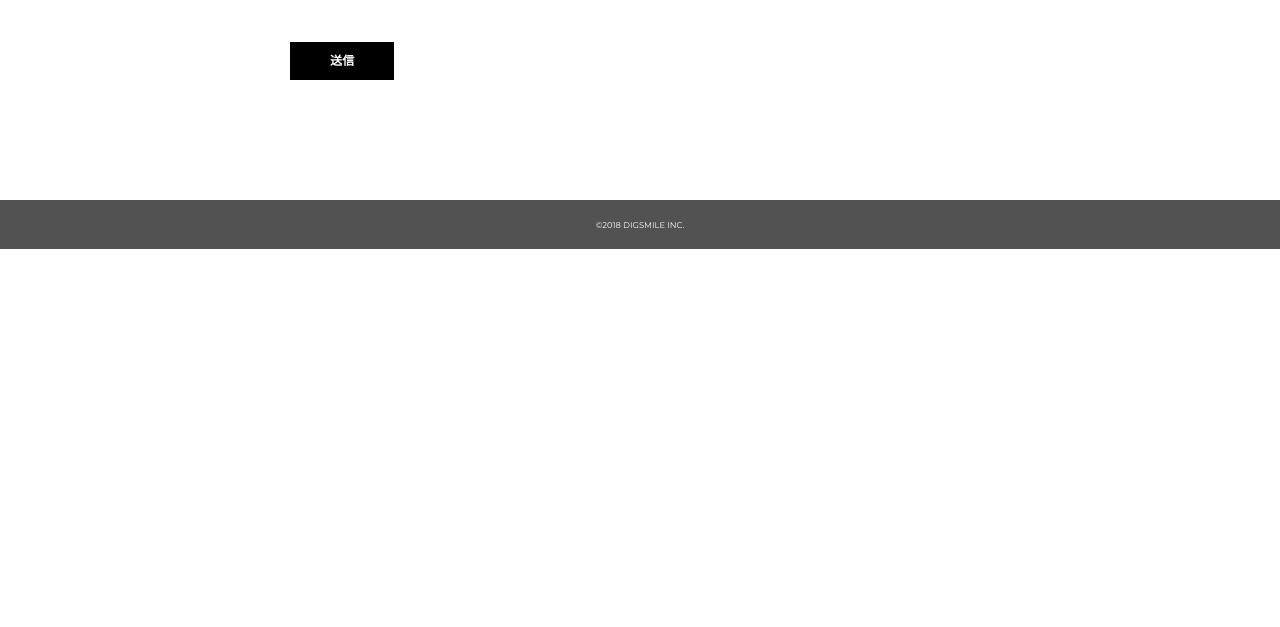
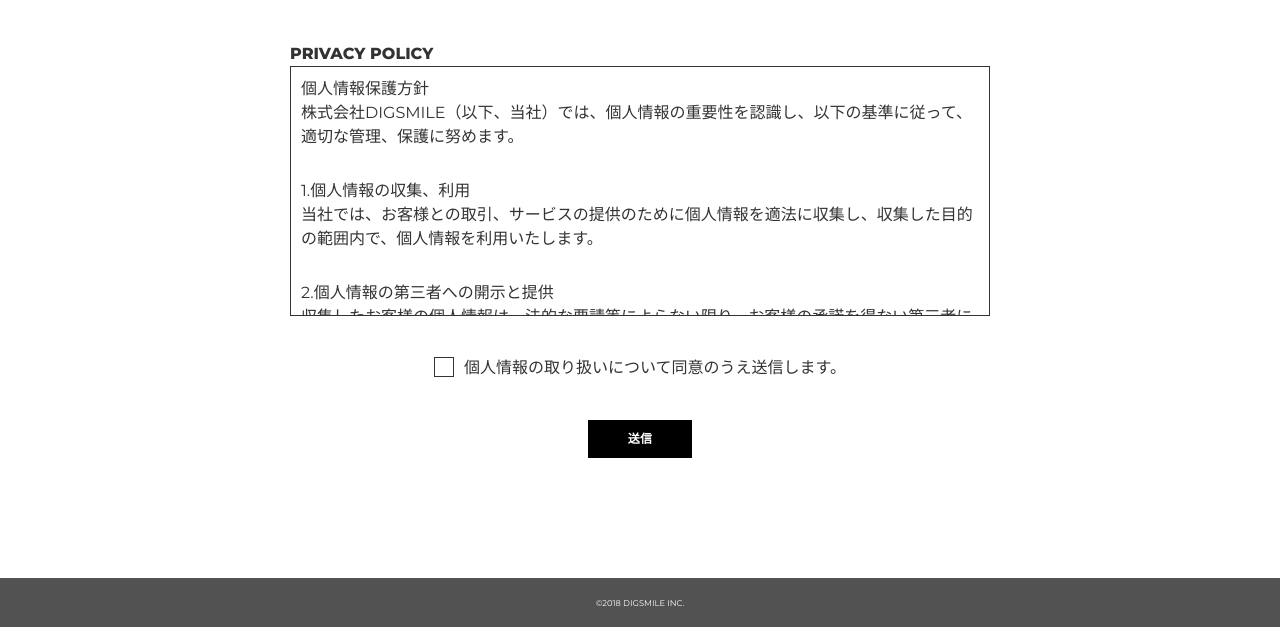
Before and after one commit to Kaji1127/digsmile, a website: page contact.html in a window 1280 px wide. Shown: the part 1561-2188 px from the top of the page. Before the commit the page ends 1810 px from the top, so only its background shows below. Drawn offline with Linux system fonts and the light colour scheme.

Commit message:
edited checkbox

```diff
--- a/contact.html
+++ b/contact.html
@@ -144,9 +144,48 @@
 						<textarea name="" id="" cols="30" rows="10" class="form__textarea" required></textarea>
 					</div>
 					<div class="form__group">
-						<div class="form__policy"></div>
+						<h3 class="heading-fourth">Privacy policy</h3>
+						<div class="form__policy">
+							<div class="form__policy-text">
+								<p>個人情報保護方針</p>
+								<p>株式会社DIGSMILE（以下、当社）では、個人情報の重要性を認識し、以下の基準に従って、適切な管理、保護に努めます。</p>
+							</div>
+							<div class="form__policy-text">
+								<p>1.個人情報の収集、利用</p>
+								<p>当社では、お客様との取引、サービスの提供のために個人情報を適法に収集し、収集した目的の範囲内で、個人情報を利用いたします。</p>
+							</div>
+							<div class="form__policy-text">
+								<p>2.個人情報の第三者への開示と提供</p>
+								<p>収集したお客様の個人情報は、法的な要請等によらない限り、お客様の承諾を得ない第三者に対して提供・開示はいたしません。</p>
+								<p>業務の都合上、業務委託先に個人情報を提供する場合は、機密保持契約等によって業務委託先に個人情報保護を義務付けるとともに、業務委託先が適切に個人情報を取り扱うように管理いたします。</p>
+							</div>
+							<div class="form__policy-text">
+								<p>3.個人情報の保護</p>
+								<p>当社では、個人情報の紛失、破壊、改ざん、不正アクセス、および漏えい等を防止するため、適切な対策を行います。</p>
+							</div>
+							<div class="form__policy-text">
+								<p>4.法令および関連規範の遵守</p>
+								<p>当社は、個人情報の取り扱いに関して、個人情報保護法をはじめとする個人情報に関する法令および関連する規範を遵守します。</p>
+							</div>
+							<div class="form__policy-text">
+								<p>5.個人情報の開示・訂正・削除</p>
+								<p>当社では、個人情報の開示・訂正・削除等の依頼があった場合、情報提供者本人であることを確認の上、すみやかに対応いたします。</p>
+							</div>
+							<div class="form__policy-text">
+								<p>法令や当社方針により、プライバシー・ポリシーを予告なく改訂することがあります。</p>
+							</div>
+						</div>
+						<div class="form__check-container u-center-text">
+							<label for="checkbox" class="form__check-inner">
+								個人情報の取り扱いについて同意のうえ送信します。
+								<input type="checkbox" class="form__checkbox" id="checkbox" required />
+								<span class="form__checkmark"></span>
+							</label>
+						</div>
 					</div>
-					<button class="btn">送信</button>
+					<div class="u-center-text">
+						<button class="btn">送信</button>
+					</div>
 				</form>
 			</div>
 		</div>
--- a/sass/base/_typography.scss
+++ b/sass/base/_typography.scss
@@ -31,3 +31,9 @@ body {
 .heading-tertiary {
 	font-size: 2.4rem;
 }
+
+.heading-fourth {
+	font-size: $default-font-size;
+	font-weight: 800;
+	text-transform: uppercase;
+}
--- a/sass/base/_utilities.scss
+++ b/sass/base/_utilities.scss
@@ -4,6 +4,9 @@
 	@include respond(tab-port) {
 		text-align: left;
 	}
+}
+.u-center-text {
+	text-align: center;
 }
 .u-height {
 	height: 60vh !important;
--- a/sass/layout/_form.scss
+++ b/sass/layout/_form.scss
@@ -3,8 +3,11 @@
 		margin-bottom: 5.5rem;
 	}
 	&__group {
-		margin-bottom: 4.5rem;
+		&:not(:nth-last-of-type(2)) {
+			margin-bottom: 4.5rem;
+		}
 	}
+
 	&__label {
 		display: block;
 		margin-bottom: 1.2rem;
@@ -61,4 +64,65 @@
 	&__radio-input:checked ~ &__radio-label &__radio-button::after {
 		opacity: 1;
 	}
+
+	&__policy {
+		border: 1px solid $color-dark;
+		padding: 1rem;
+		overflow: scroll;
+		height: 25rem;
+	}
+
+	&__policy-text {
+		&:not(:last-child) {
+			margin-bottom: 3rem;
+		}
+	}
+
+	&__check-container {
+	}
+
+	&__check-inner {
+		display: inline-block;
+		position: relative;
+		padding-left: 3rem;
+		margin: 4rem 0;
+		cursor: pointer;
+	}
+
+	&__checkbox {
+		opacity: 0;
+		top: 0;
+		left: 0;
+		position: absolute;
+	}
+
+	&__checkmark {
+		position: absolute;
+		top: 0.1rem;
+		left: 0;
+		display: inline-block;
+		width: 20px;
+		height: 20px;
+		border: 1px solid $color-dark;
+
+		&::after {
+			content: '';
+			position: absolute;
+			display: none;
+			left: 6px;
+			top: 3px;
+			width: 5px;
+			height: 10px;
+			border: solid black;
+			border-width: 0 3px 3px 0;
+			-webkit-transform: rotate(45deg);
+			-ms-transform: rotate(45deg);
+			transform: rotate(45deg);
+			z-index: 2;
+		}
+	}
+
+	&__checkbox:checked + &__checkmark::after {
+		display: block;
+	}
 }
```
Also changed, not shown: css/style.css.
